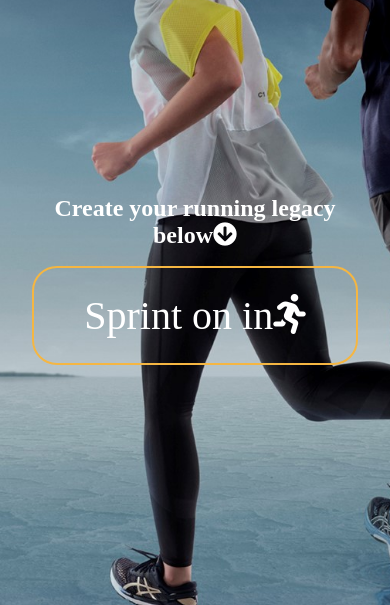
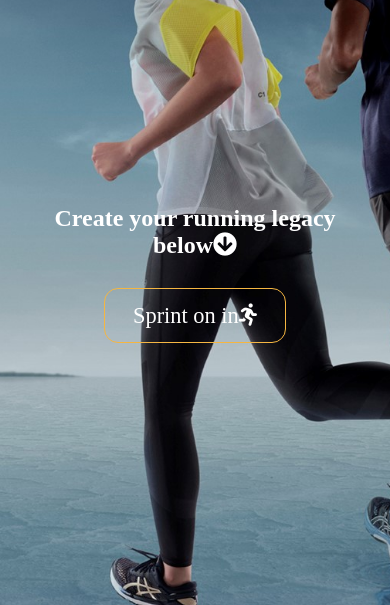
Before and after one commit to michodgs25/Sprint, a Flask app: page / in a window 390 px wide. Shown: the part 185-790 px from the top of the page. Run offline with Flask 2, Linux system fonts and the light colour scheme; some libraries are stand-ins or nearby versions.

Commit message:
Add mobile media query to landing page button

```diff
--- a/static/css/style.css
+++ b/static/css/style.css
@@ -1,4 +1,4 @@
-@import url('https://fonts.googleapis.com/css2?family=Noto+Sans+JP:wght@300&family=Oswald&display=swap');
+@import url("https://fonts.googleapis.com/css2?family=Noto+Sans+JP:wght@300&family=Oswald&display=swap");
 
 /*welcome page body structure*/
 
@@ -8,14 +8,12 @@
   flex-direction: column;
 }
 
-
 /*welcome page text color*/
 
 .welcome-image h2 {
   padding: 1em;
   color: rgb(255, 255, 255);
 }
-
 
 /*welcome page, image& positioning*/
 
@@ -31,7 +29,6 @@
   text-align: center;
 }
 
-
 /*welcome page button*/
 
 .welcome-image .button {
@@ -44,7 +41,6 @@
   margin-top: 1em;
 }
 
-
 /*welcome button colors*/
 
 .welcome-image .button:hover {
@@ -52,9 +48,7 @@
   color: rgb(30, 70, 179);
 }
 
-
 /*homepage section*/
-
 
 /*page background color*/
 
@@ -62,13 +56,11 @@
   background-color: rgb(245, 182, 66);
 }
 
-
 /*card button position*/
 
 .card .card-action {
   text-align: center;
 }
-
 
 /*card shadow*/
 
@@ -77,7 +69,6 @@
   transition: 0.3s;
 }
 
-
 /*homepage card image position*/
 
 .card-image {
@@ -85,9 +76,7 @@
   background-size: cover;
 }
 
-
 /*site navigation section*/
-
 
 /*navigation color& border*/
 
@@ -98,14 +87,12 @@ nav {
   border-right: none;
 }
 
-
 /*navigation bar logo position*/
 
 nav .brand-logo {
   margin-top: 0.2em;
   padding-left: 0.5em;
 }
-
 
 /*Explore page Nav-items positioning*/
 
@@ -116,7 +103,6 @@ nav ul {
   align-items: center;
 }
 
-
 /*nav items spacing*/
 
 nav ul div {
@@ -124,13 +110,11 @@ nav ul div {
   display: inline-flex;
 }
 
-
 /*navigation icon& text size*/
 
 nav ul a {
   font-size: 1.1em;
 }
-
 
 /*search bar input area*/
 
@@ -145,7 +129,6 @@ nav ul .search-icon input {
   border-radius: 0.3125em 0 0 0.3125em;
 }
 
-
 /*nav page icons*/
 
 .navbar-fixed li a i {
@@ -153,21 +136,18 @@ nav ul .search-icon input {
   padding-right: 1em;
 }
 
-
 /*nav form icon margin*/
 
 .input-field .prefix {
-    top: .0em;
+  top: 0em;
   margin-right: 0.5em;
 }
-
 
 /*reset btn position*/
 
 nav ul a.btn {
   margin-top: 0.625em;
 }
-
 
 /*add break-point to ipad pro width*/
 
@@ -177,7 +157,6 @@ nav ul a.btn {
   }
 }
 
-
 /*side-nav title*/
 
 .side-title {
@@ -186,7 +165,6 @@ nav ul a.btn {
   font-weight: 800;
   padding: 2em;
 }
-
 
 /*side-nav tabs*/
 
@@ -198,20 +176,17 @@ nav ul a.btn {
   border-right: none;
 }
 
-
 /*side nav tab size*/
 
-.sidenav li>a {
+.sidenav li > a {
   font-size: 1.5em;
 }
-
 
 /*side nav icons*/
 
 .sidenav li a i {
   color: rgb(245, 182, 66);
 }
-
 
 /*sidenav search input area*/
 
@@ -221,7 +196,6 @@ nav ul a.btn {
   background-color: rgb(245, 182, 66);
 }
 
-
 /*sidenav reset button position*/
 
 .side-reset {
@@ -229,9 +203,7 @@ nav ul a.btn {
   margin: 1em;
 }
 
-
 /*Create & edit sprint section*/
-
 
 /*create page title*/
 
@@ -241,7 +213,6 @@ nav ul a.btn {
   justify-content: center;
 }
 
-
 /*create& edit page heading*/
 
 h2 {
@@ -249,13 +220,11 @@ h2 {
   color: rgb(245, 182, 66);
 }
 
-
 /*create form label styling*/
 
 label {
   color: rgb(245, 182, 66);
 }
-
 
 /*save button*/
 
@@ -263,23 +232,19 @@ label {
   text-align: center;
 }
 
-
 /*edit& delete buttons*/
 
 .edit-buttons {
   text-align: center;
 }
 
-
 /*explore sprints page*/
-
 
 /*accordian title*/
 
 h6 {
   margin-right: 0.5em;
 }
-
 
 /*edit and delete buttons*/
 
@@ -288,13 +253,11 @@ h6 {
   padding-left: 0.8em;
 }
 
-
 /*accordian body title*/
 
 h5 {
   color: rgb(30, 70, 179);
 }
-
 
 /*accordian body position*/
 
@@ -302,23 +265,19 @@ h5 {
   text-align: left;
 }
 
-
 /*logged sprint description& difficulty*/
 
 strong {
   color: rgb(245, 182, 66);
 }
 
-
 /*footer section*/
-
 
 /*social media icon color*/
 
 .social i {
   color: rgb(255, 255, 255);
 }
-
 
 /*footer height*/
 
@@ -328,7 +287,6 @@ strong {
   padding-top: 0.0625em;
 }
 
-
 /*footer title*/
 
 .page-footer h5 {
@@ -337,14 +295,12 @@ strong {
   line-height: 10%;
 }
 
-
 /*social media icons size*/
 
 .social {
   text-align: center;
   font-size: 2em;
 }
-
 
 /*icon positioning*/
 
@@ -358,7 +314,6 @@ strong {
   color: rgb(30, 70, 179);
 }
 
-
 /*footer copyright*/
 
 .footer-copyright {
@@ -368,7 +323,6 @@ strong {
 
 /*error page section*/
 
-
 /* error page title and color*/
 
 .error {
@@ -376,9 +330,7 @@ strong {
   color: rgb(245, 182, 66);
 }
 
-
 /*media queries*/
-
 
 /*mobile welcome page breakpoint*/
 
@@ -393,6 +345,12 @@ strong {
   }
 }
 
+/*Welcome page button*/
+@media screen and (max-width: 25.6875em) {
+  .welcome-image .button {
+    font-size: 1.4em;
+  }
+}
 
 /*add break-point to ipad pro width*/
 
@@ -413,7 +371,6 @@ strong {
   }
 }
 
-
 /*breakpoint for screen widths 360px*/
 
 @media screen and (max-width: 22.5em) {
@@ -423,7 +380,6 @@ strong {
     font-size: 0.9em;
   }
 }
-
 
 /*footer breakpoint for screen widths 320px*/
 
@@ -435,7 +391,6 @@ strong {
   }
 }
 
-
 /*footer breakpoint widths of 280px */
 
 @media screen and (max-width: 17.5em) {
```
Lines whose indentation alone changed are shown as unchanged.
